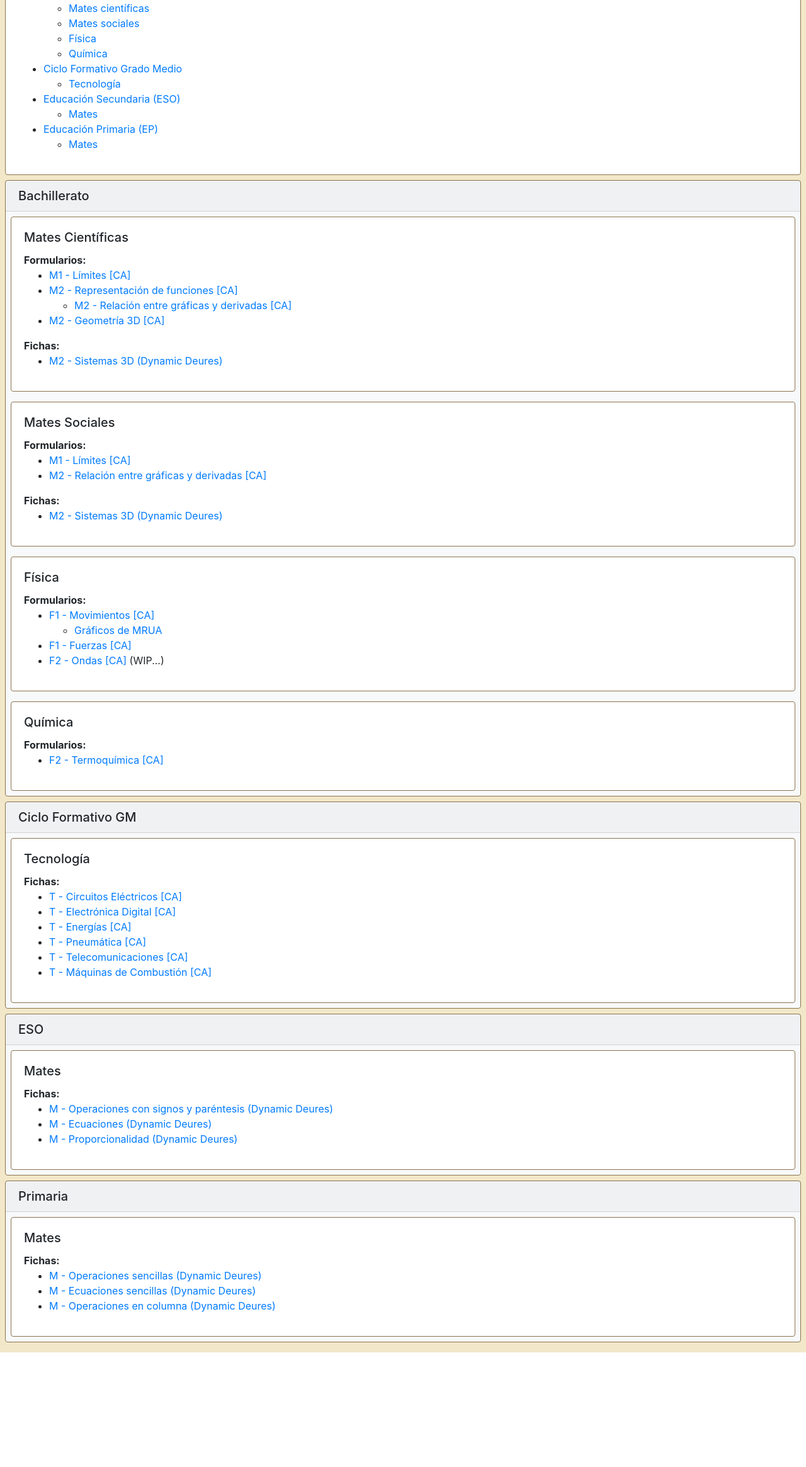
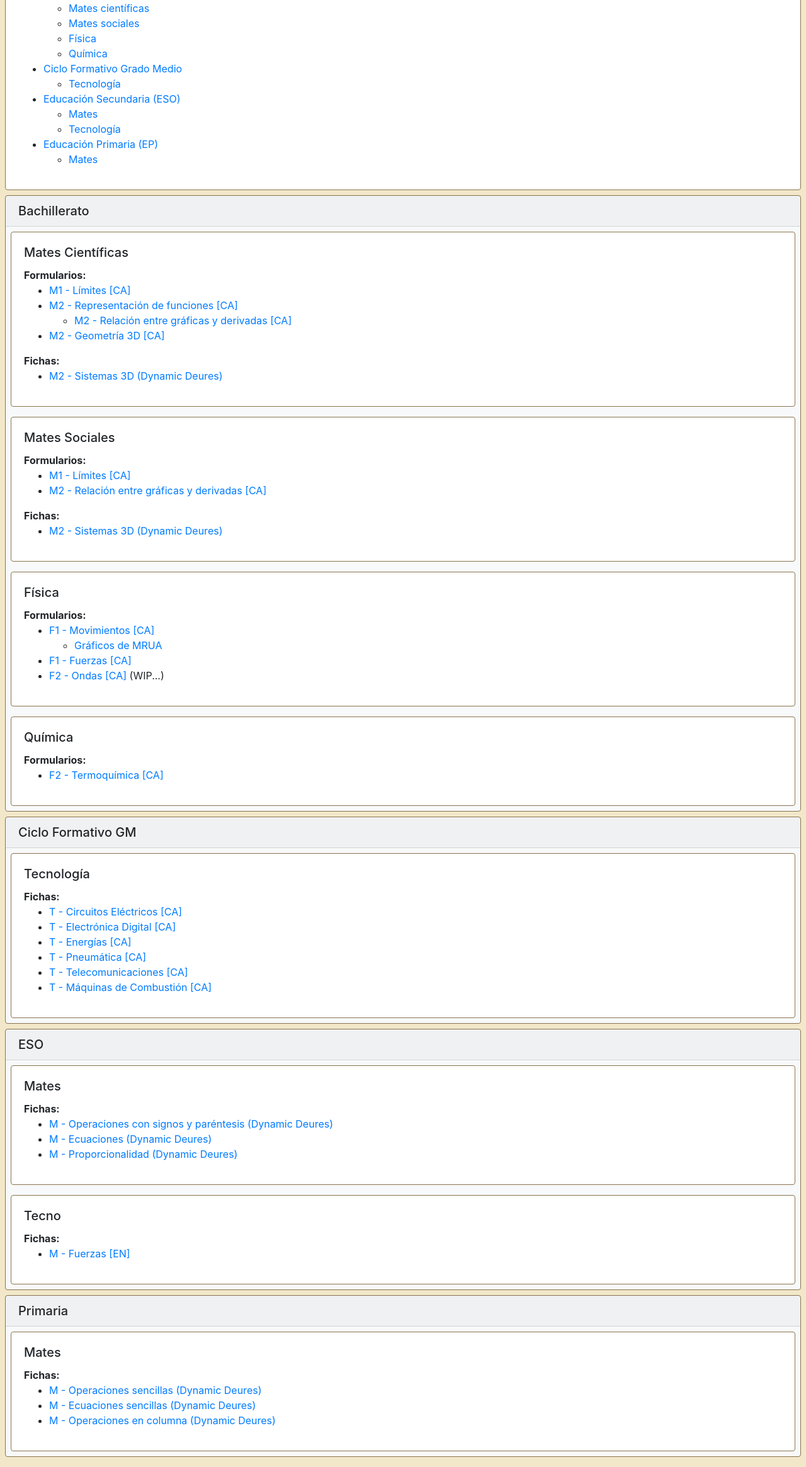
Before and after one commit to Rusca8/davidrusca.com, a Flask app: page /docentes in a window 1280 px wide. Shown: the part 222-2552 px from the top of the page at 63% size. Before the commit the page ends 2370 px from the top, so only its background shows below. Run offline with Flask 2, Linux system fonts and the light colour scheme; some libraries are stand-ins or nearby versions.

Commit message:
afegeixo fitxa de forces 3ESO

```diff
--- a/templates/docentes.html
+++ b/templates/docentes.html
@@ -25,6 +25,9 @@
                 <li><a href="#ESO">{{ _('Educación Secundaria (ESO)') }}</a></li>
                 <ul>
                     <li><a href="#matesESO">Mates</a></li>
+                </ul>
+                <ul>
+                    <li><a href="#tecnoESO">{{ _('Tecnología') }}</a></li>
                 </ul>
                 <li><a href="#EP">{{ _('Educación Primaria (EP)') }}</a></li>
                 <ul>
@@ -134,6 +137,16 @@
             </div>
         </div>
 
+        <div class="card border-c ml-2 mr-2 mt-2 mb-2"><b id="tecnoESO"></b>
+            <div class="card-body">
+                <h5 class="card-title">Tecno</h5>
+                <b>{{ _('Fichas:') }}</b>
+                <ul>
+                    <li><a href="/static/pdf/T3E_Forces.pdf" target="_blank">M - {{ _('Fuerzas') }} [EN]</a></li>
+                </ul>
+            </div>
+        </div>
+
     </div>
 
     <div class="card border-c bg-light mb-2"><b id="EP"></b>
```
Also changed, not shown: translations/ca/LC_MESSAGES/messages.po, 2 other files.
